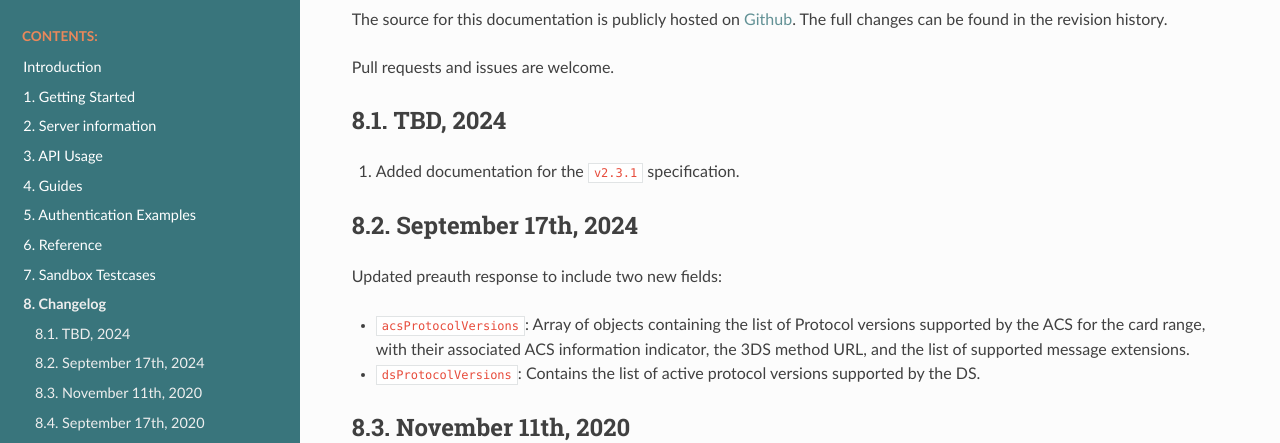
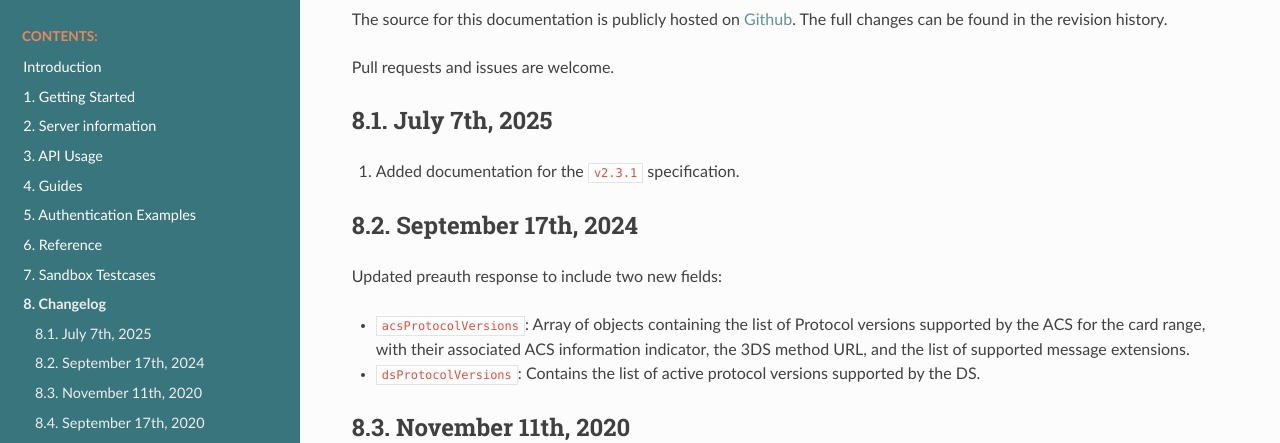
Before and after one commit to clearhaus/3DSv2-api-documentation, a Sphinx documentation site: the page built from source/changelog.rst, in a window 1280 px wide and 900 px high. Shown: the part 152-595 px from the top of the window. Built offline with Sphinx 7.4.7 and the Read the Docs theme 3.1.0, drawn with Linux system fonts in a browser that asks for light colours.

Commit message:
Update change log

```diff
--- a/source/changelog.rst
+++ b/source/changelog.rst
@@ -10,8 +10,8 @@ be found in the revision history.
 
 Pull requests and issues are welcome.
 
-TBD, 2024
-*************
+July 7th, 2025
+***************
 
 #. Added documentation for the ``v2.3.1`` specification.
 
```
